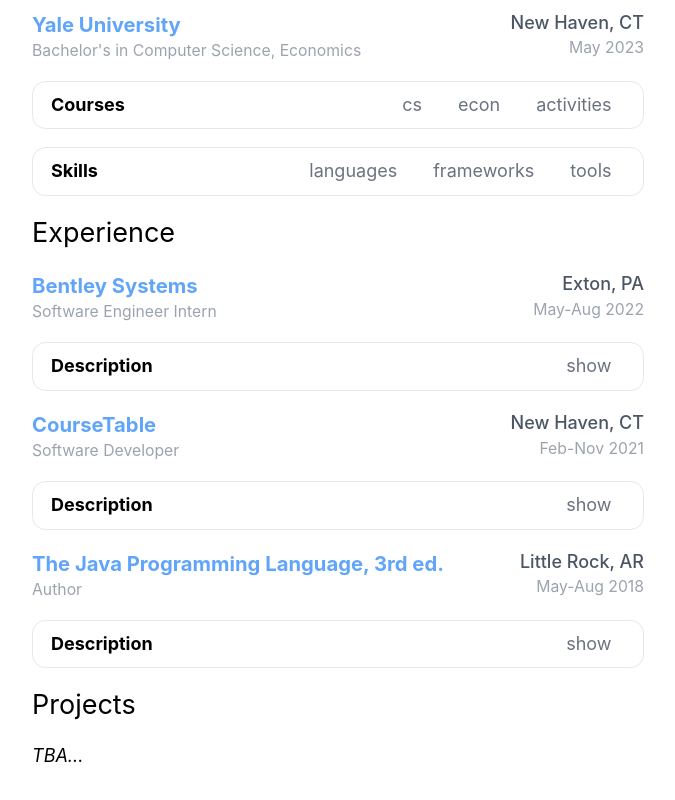
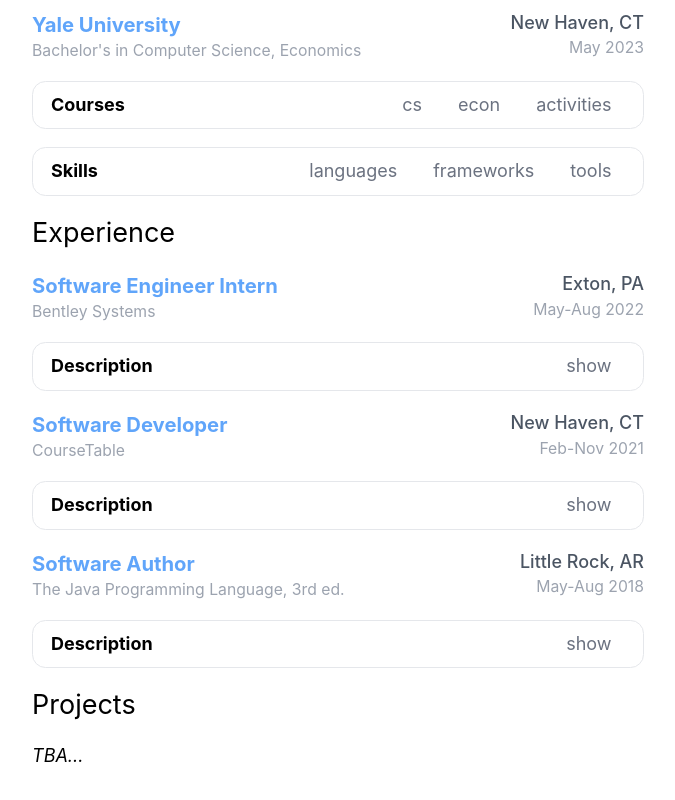
Before and after one commit to achrysaetos/leck-tang-personal, a Next.js app: page / in a window 1280 px wide. Shown: the part 432-1232 px from the top of the page, without its empty margins (302-977 px from the left). Built offline with nearby package versions, Linux system fonts and the light colour scheme.

Commit message:
Add resume info

```diff
--- a/components/layout.js
+++ b/components/layout.js
@@ -10,6 +10,9 @@
     <div className={styles.container}>
       {home ? (
         <>
+          {/* <div className='w-full h-24'>
+            <img src='/images/paris_ultrawide.png'/>
+          </div> */}
           <Greeting/>
           <Resume/>
         </>
--- a/components/resume.js
+++ b/components/resume.js
@@ -24,8 +24,10 @@
       <h2 className={utilStyles.headingLg}>Experience</h2>
       <div className="flex justify-between">
         <div>
-          <p className="text-blue-400 font-bold text-lg">Bentley Systems</p>
-          <p className="text-gray-400 text-sm">Software Engineer Intern</p>
+          <p className="text-blue-400 font-bold text-lg">
+            Software Engineer Intern
+          </p>
+          <p className="text-gray-400 text-sm">Bentley Systems</p>
         </div>
         <div className="text-right">
           <p className="text-gray-600 font-medium">Exton, PA</p>
@@ -35,8 +37,8 @@
       <BentleySystems />
       <div className="flex justify-between">
         <div>
-          <p className="text-blue-400 font-bold text-lg">CourseTable</p>
-          <p className="text-gray-400 text-sm">Software Developer</p>
+          <p className="text-blue-400 font-bold text-lg">Software Developer</p>
+          <p className="text-gray-400 text-sm">CourseTable</p>
         </div>
         <div className="text-right">
           <p className="text-gray-600 font-medium">New Haven, CT</p>
@@ -46,10 +48,10 @@
       <CourseTable />
       <div className="flex justify-between">
         <div>
-          <p className="text-blue-400 font-bold text-lg">
+          <p className="text-blue-400 font-bold text-lg">Software Author</p>
+          <p className="text-gray-400 text-sm">
             The Java Programming Language, 3rd ed.
           </p>
-          <p className="text-gray-400 text-sm">Author</p>
         </div>
         <div className="text-right">
           <p className="text-gray-600 font-medium">Little Rock, AR</p>
```
Also changed, not shown: 1 other file (tests, documents, lock files or other folders).
